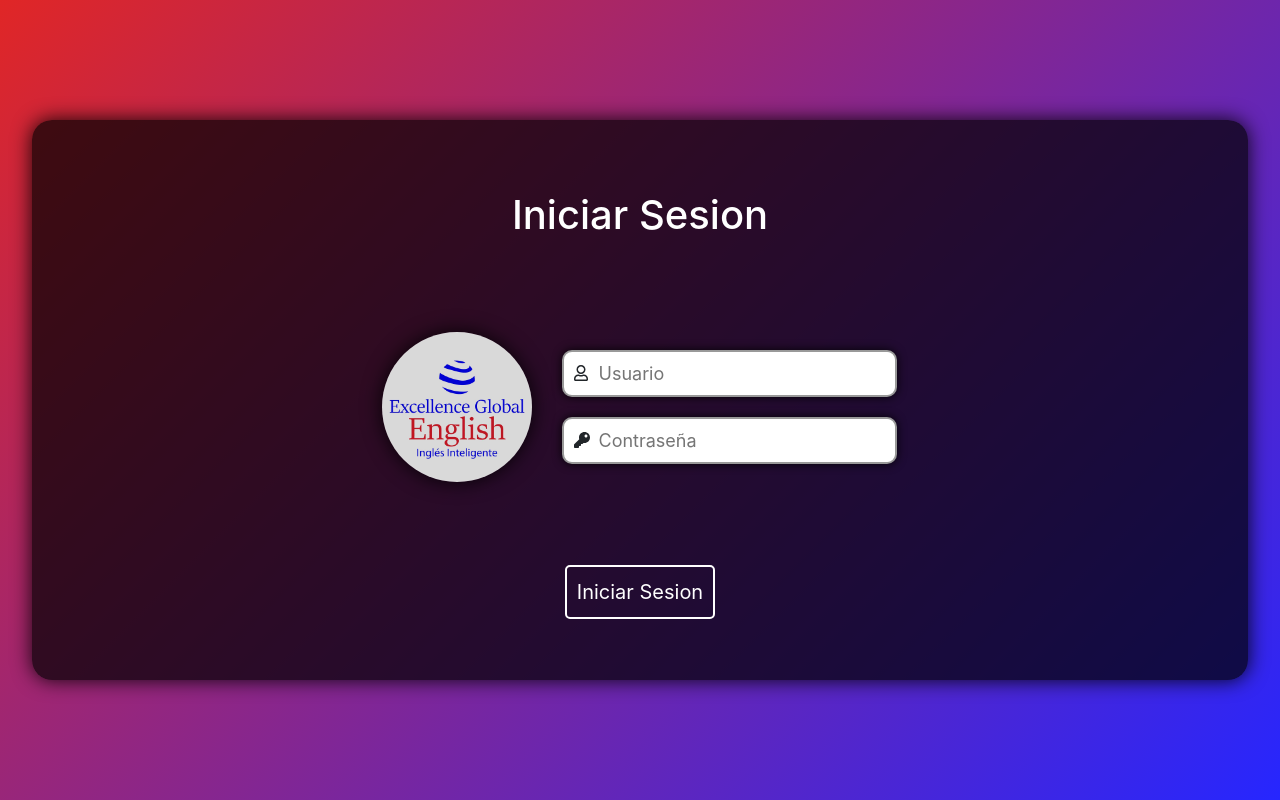
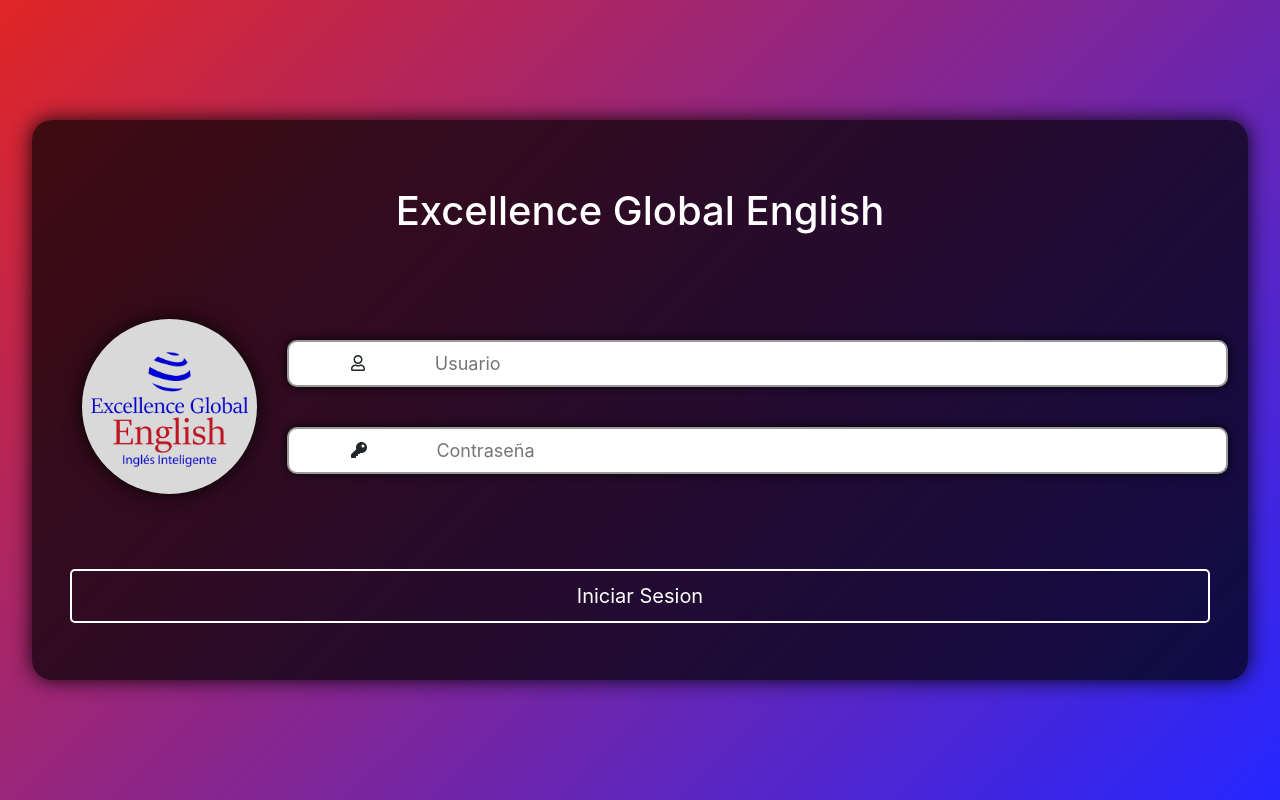
Before and after one commit to JosueIsmaelLopez/academia-app, an Angular app: page / in a window 1280 px wide. Built offline with nearby package versions, Linux system fonts and the light colour scheme.

Commit message:
Cambiando el aspecto del Login

```diff
--- a/src/app/components/login/login.component.css
+++ b/src/app/components/login/login.component.css
@@ -1,94 +1,121 @@
-*{
+* {
   margin: 0px;
   padding: 0px;
 }
+
 /* FONDO */
-.login-container{
+.login-container {
   width: 100%;
   height: 100vh;
   display: flex;
   justify-content: center;
   align-items: center;
-    background: rgba(219,0,0,0.85);
-    background: -moz-linear-gradient(-45deg, rgba(219,0,0,0.85) 0%, rgba(0,0,255,0.85) 100%);
-    background: -webkit-gradient(left top, right bottom, color-stop(0%, rgba(219,0,0,0.85)), color-stop(100%, rgba(0,0,255,0.85)));
-    background: -webkit-linear-gradient(-45deg, rgba(219,0,0,0.85) 0%, rgba(0,0,255,0.85) 100%);
-    background: -o-linear-gradient(-45deg, rgba(219,0,0,0.85) 0%, rgba(0,0,255,0.85) 100%);
-    background: -ms-linear-gradient(-45deg, rgba(219,0,0,0.85) 0%, rgba(0,0,255,0.85) 100%);
-    background: linear-gradient(135deg, rgba(219,0,0,0.85) 0%, rgba(0,0,255,0.85) 100%);
-    filter: progid:DXImageTransform.Microsoft.gradient( startColorstr='#db0000', endColorstr='#0000ff', GradientType=1 );/* background-color: rgba(0, 0, 255, .6); */
+  background: rgba(219, 0, 0, 0.85);
+  background: -moz-linear-gradient(-45deg, rgba(219, 0, 0, 0.85) 0%, rgba(0, 0, 255, 0.85) 100%);
+  background: -webkit-gradient(left top, right bottom, color-stop(0%, rgba(219, 0, 0, 0.85)), color-stop(100%, rgba(0, 0, 255, 0.85)));
+  background: -webkit-linear-gradient(-45deg, rgba(219, 0, 0, 0.85) 0%, rgba(0, 0, 255, 0.85) 100%);
+  background: -o-linear-gradient(-45deg, rgba(219, 0, 0, 0.85) 0%, rgba(0, 0, 255, 0.85) 100%);
+  background: -ms-linear-gradient(-45deg, rgba(219, 0, 0, 0.85) 0%, rgba(0, 0, 255, 0.85) 100%);
+  background: linear-gradient(135deg, rgba(219, 0, 0, 0.85) 0%, rgba(0, 0, 255, 0.85) 100%);
+  filter: progid:DXImageTransform.Microsoft.gradient(startColorstr='#db0000', endColorstr='#0000ff', GradientType=1);
+  /* background-color: rgba(0, 0, 255, .6); */
   /* background: url('../../../assets/img/fondo.jpg') repeat; */
 }
+
 /* FORMULARIO LOGIN */
-.login-container form{
+.login-container form {
   width: 50%;
   height: 60%;
   display: flex;
   flex-direction: column;
   justify-content: space-around;
   align-items: center;
-  background-color: rgba(0,0,0,0.7);
+  background-color: rgba(0, 0, 0, 0.7);
   padding: 20px;
   border-radius: 20px;
-  box-shadow: rgba(0,0,0,0.9) 0px 0px 20px;
+  box-shadow: rgba(0, 0, 0, 0.9) 0px 0px 20px;
 }
 
-.login-container form .form{
+.login-container form .form {
   display: flex;
+  width: 100%;
+  justify-content: space-between;
   align-items: center;
   flex-flow: row;
-    margin-right: 2rem;
+  /* background-color: blueviolet; */
 }
+
 /* IMAGEN DE CON LOGO DE LA EMPRESA */
-.line-1 img{
-    width: 150px;
-    height: 150px;
+.line-1 img {
+  width: 175px;
+  height: 175px;
   border-radius: 500px;
-    box-shadow: rgba(0,0,0,0.9) 0px 0px 20px;
+  box-shadow: rgba(0, 0, 0, 0.9) 0px 0px 20px;
   margin: 0px 30px;
 }
-.container-button{
+
+.container-button {
   display: flex;
   flex-direction: column;
+  flex-grow: 1;
 }
+
 /* CONTENEDOR DE LOS INPUTS Y DE LOS ICONOS DE USUARIO Y PASSWORD */
-.line-2 .input{
+.line-2 {
+  display: flex;
+  justify-content: center;
+  align-items: center;
+  flex-direction: column;
+  flex-grow: 1;
+  /* background-color: white; */
+}
+
+.line-2 .input {
   border: 2px solid black;
   display: flex;
+  width: 100%;
   align-items: center;
   justify-content: space-between;
   background-color: white;
-    border: rgba(0,0,0,0.4) solid 2px;
+  border: rgba(0, 0, 0, 0.4) solid 2px;
   border-radius: 10px;
   outline: none;
-    box-shadow: rgba(0,0,0,0.9) 0px 0px 10px;
+  box-shadow: rgba(0, 0, 0, 0.9) 0px 0px 10px;
   margin: 20px 0px;
+  /* flex-grow: 2; */
 }
+
 /* CONTENEDOR DEL BOTON INICIO DE SESION */
-.line-3{
+.line-3 {
   display: flex;
   align-items: center;
   justify-content: center;
 }
+
 /* CONTENEDOR DE LOS ICONOS DE FONT-AWESOME */
-.input .img{
-    padding: 2px 1px 2px 10px;
+.input .img {
+  margin: auto;
+  /* padding: 2px 1px 2px 10px; */
 }
+
 /* INPUTS DE USERNAME Y PASSWORD */
-input{
+input {
   font-size: 18px;
   padding: 8px;
   border-radius: 10px;
   border: none;
   outline: none;
+  flex-grow: .8;
 }
+
 /* TITULO DE LA PAGINA */
-h1{
+h1 {
   color: white;
   margin: 10px 0px;
 }
+
 /* ESTILOS DEL BOTON */
-button{
+button {
   font-size: 20px;
   background: none;
   color: white;
@@ -98,23 +125,24 @@
   padding: 10px;
   transition: all 300ms;
 }
+
 /* ESTILOS AL ESTAR SOBRE EL BOTON */
-button:hover{
+button:hover {
   background-color: white;
   cursor: pointer;
-    color: rgba(0,0,0,0.8);
-    box-shadow: rgba(0,0,0,0.9) 0px 0px 10px;
-    transform: scale(1.05);
+  color: rgba(0, 0, 0, 0.8);
+  box-shadow: rgba(0, 0, 0, 0.9) 0px 0px 10px;
+  transform: scale(1.01);
 }
 
 /* Medias Querys */
 /* -------------------------------------------------------------------------------- */
 @media (max-width: 375px) and (max-height: 667px) {
-  .login-container{
+  .login-container {
     justify-content: center;
   }
 
-  .login-container form{
+  .login-container form {
     width: 95%;
     height: 90%;
     margin-right: 0rem;
@@ -122,23 +150,23 @@
 }
 
 @media (min-width: 410px) and (min-height: 730px) {
-  .login-container{
+  .login-container {
     justify-content: center;
   }
 
-  .login-container form{
+  .login-container form {
     width: 95%;
     height: 70%;
     margin-right: 0rem;
   }
 }
 
-@media (width: 375px) and (height: 812px){
-  .login-container{
+@media (width: 375px) and (height: 812px) {
+  .login-container {
     justify-content: center;
   }
 
-  .login-container form{
+  .login-container form {
     width: 95%;
     height: 60%;
     margin-right: 0rem;
--- a/src/app/components/login/login.component.html
+++ b/src/app/components/login/login.component.html
@@ -1,12 +1,11 @@
 <div class="login-container">
     <!-- Login -->
     <form>
-      <h1>{{ texto }}</h1>
+      <h1>Excellence Global English</h1>
       <div class="form">
         <div class="line-1">
             <img src="../../assets/img/Logo.jpg">
         </div>
-        <div class="container-button">
           <div class="line-2">
               <div class="input">
                   <div class="img">
@@ -22,9 +21,14 @@
               </div>
           </div>
       </div>
+      <div class="container">
+        <!-- BOTON INICIO -->
+        <div class="row justify-content-center">
+          <div class="col-sm-12">
+              <button class="btn btn-block" (click)="onUsuarioLogeado(usuario)" type="submit">Iniciar Sesion</button>
           </div>
-      <div class="line-3">
-        <button (click)="onUsuarioLogeado(usuario)" type="submit">{{ texto }}</button>
         </div>
+      </div>
+      <!-- BOTON FIN -->
     </form>
 </div>
--- a/src/index.html
+++ b/src/index.html
@@ -2,11 +2,10 @@
 <html lang="en">
 <head>
   <meta charset="utf-8">
-  <title>AcademiaApp</title>
+  <title>Sistema Excellence</title>
   <base href="/">
-
   <meta name="viewport" content="width=device-width, initial-scale=1">
-  <link rel="icon" type="image/x-icon" href="favicon.ico">
+  <!-- <link rel="icon" type="image/x-icon" href="favicon.ico"> -->
 </head>
 <body>
   <app-root></app-root>
```
Lines whose indentation alone changed are shown as unchanged.
